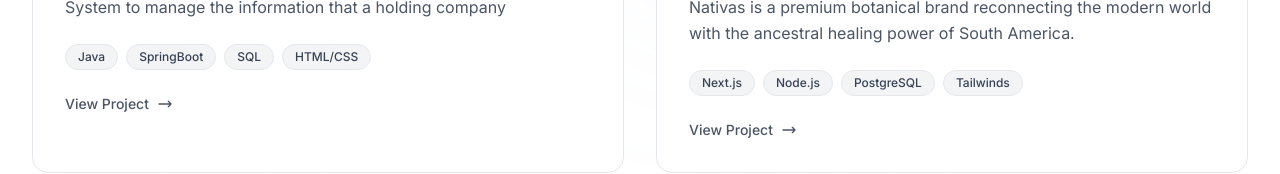
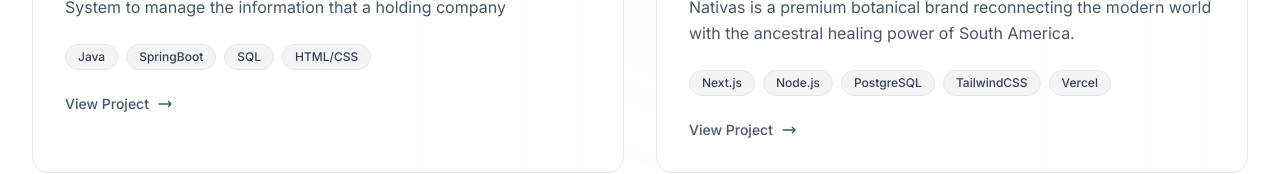
Before and after one commit to DarienPerezGit/Portafolio, a Next.js app: page / in a window 1280 px wide. Shown: the part 2167-2341 px from the top of the page. Built offline with nearby package versions, Linux system fonts and the light colour scheme.

Commit message:
agrgue proyecto

```diff
--- a/src/components/WorkSection.tsx
+++ b/src/components/WorkSection.tsx
@@ -43,15 +43,15 @@ const projects: Project[] = [
         description: "System to manage the information that a holding company",
         tags: ["Java", "SpringBoot", "SQL", "HTML/CSS"],
         year: "2025",
-        image: "/projects/cloud-system.jpg",
-        link: "https://github.com/tu-usuario/cloud-system", // Reemplaza con tu link real
+        image: "/projects/Cable_vision_holding.PNGa",
+        link: "https://github.com/darien-perez-utn/cablevision_holding",
     },
     {
         id: 4,
         title: "Nativas",
         category: "E-commercce",
         description: "Nativas is a premium botanical brand reconnecting the modern world with the ancestral healing power of South America.",
-        tags: ["Next.js", "Node.js", "PostgreSQL", "Tailwinds"],
+        tags: ["Next.js", "Node.js", "PostgreSQL", "TailwindCSS", "Vercel"],
         year: "2025",
         image: "/projects/Nativas.PNG",
         link: "https://nativas-two.vercel.app/", // Reemplaza con tu link real
```
Also changed, not shown: public/projects/Cable_vision_holding.PNG (added).
